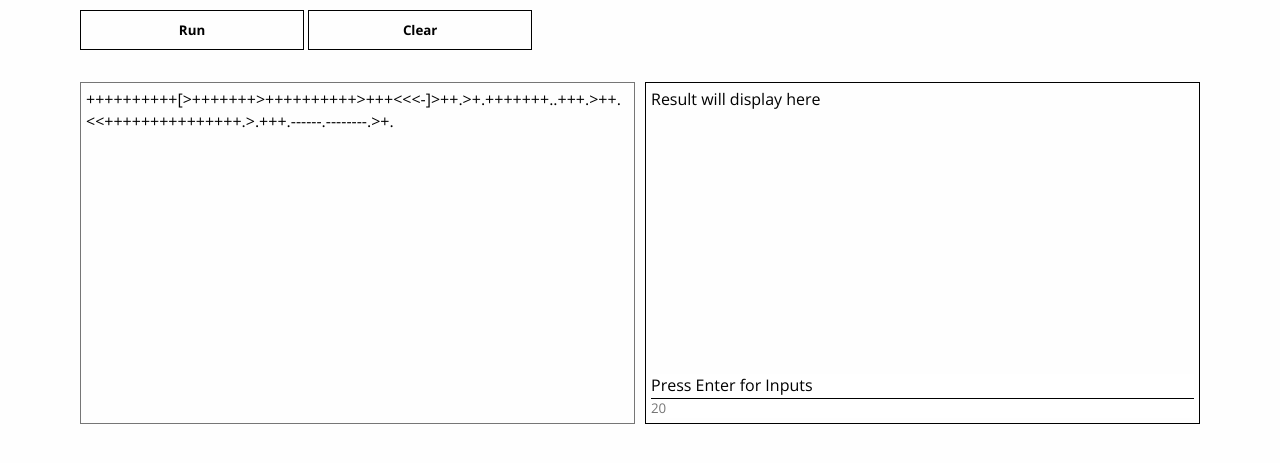
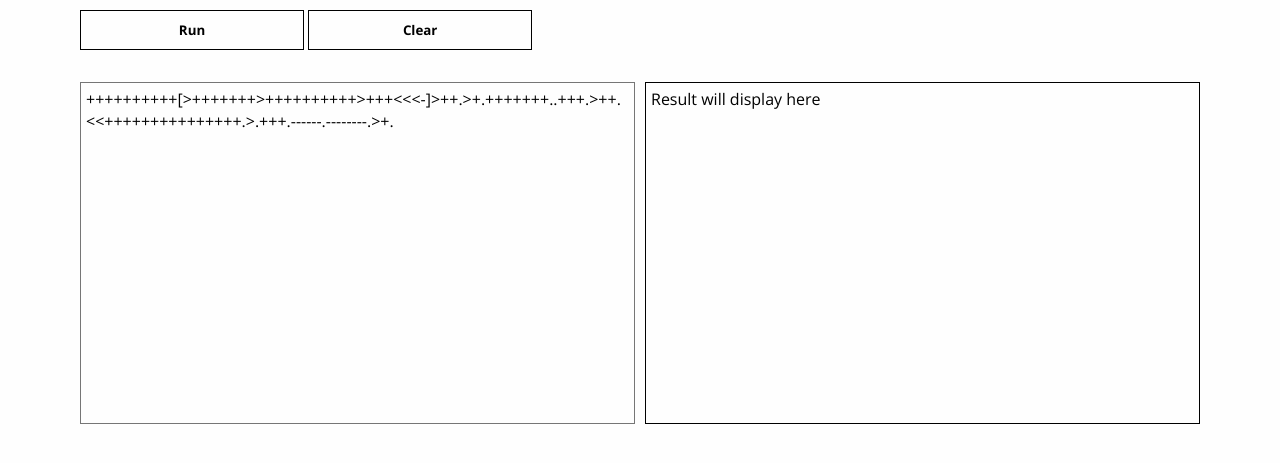
Before and after one commit to Laptop-Salad/BFInterpreter, a website with bundled scripts: page index.html in a window 1280 px wide. Shown: the part 161-624 px from the top of the page. Built offline with nearby package versions, Linux system fonts and the light colour scheme.

Commit message:
upload new image

```diff
--- a/index.html
+++ b/index.html
@@ -41,11 +41,6 @@
                 <div id="result">
                     Result will display here
                 </div>
-
-                <section id="inputsArea">
-                    <label for="input">Press Enter for Inputs</label>
-                    <input id="input" type="text" placeholder="20">
-                </section>
             </section>
         </section>
     </main>
```
Also changed, not shown: image.png.
